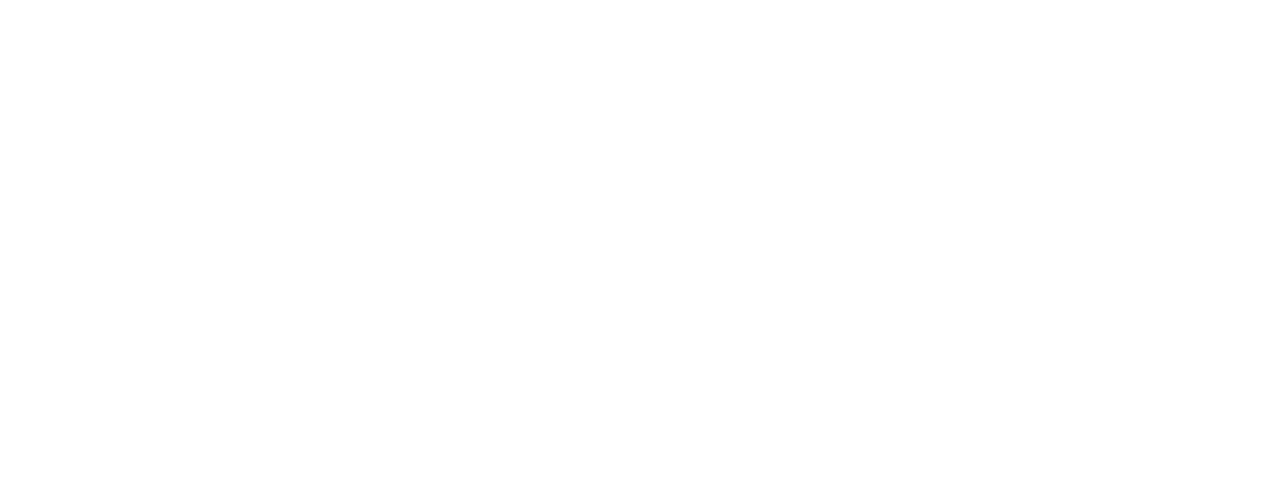
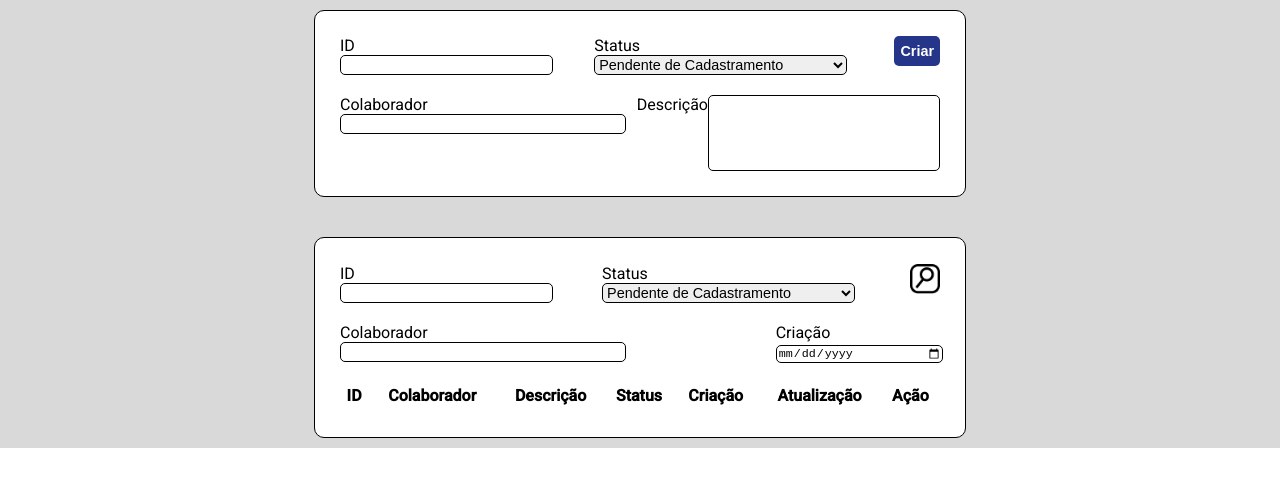
Before and after one commit to Estagiarios-SPTech/Controle-de-OFs-dos-Colaboradores, an Angular app: page / in a window 1280 px wide. Shown: the top 486 px of the page. Built offline with nearby package versions, Linux system fonts and the light colour scheme.

Commit message:
Adição dos formulários

```diff
--- a/src/app/app.component.html
+++ b/src/app/app.component.html
@@ -6,6 +6,6 @@
   <title>Document</title>
 </head>
 <body>
-  <router-outlet />
+  <app-ordem-fornecimento/>
 </body>
 </html>
--- a/src/app/app.component.ts
+++ b/src/app/app.component.ts
@@ -1,9 +1,10 @@
 import { Component } from '@angular/core';
 import { RouterOutlet } from '@angular/router';
+import { OrdemFornecimentoComponent } from './paginas/ordem-fornecimento/ordem-fornecimento.component';
 
 @Component({
   selector: 'app-root',
-  imports: [RouterOutlet],
+  imports: [RouterOutlet, OrdemFornecimentoComponent],
   templateUrl: './app.component.html',
   styleUrl: './app.component.css'
 })
--- /dev/null
+++ b/src/app/paginas/ordem-fornecimento/ordem-fornecimento.component.css
@@ -0,0 +1,62 @@
+#pagina {
+    background-color: #D9D9D9;
+    display: flex;
+    flex-direction: column;
+    align-items: center;
+    padding: 10px; /* Adiciona um pouco de espaço em volta */
+    gap: 40px;
+}
+
+form {
+    background-color: white;
+    border: 1px solid black;
+    gap: 20px; /* Reduz o espaçamento entre os elementos */
+    max-width: 600px; /* Define uma largura máxima */
+    width: 100%; /* Usa 100% da largura disponível */
+    padding: 2%;
+    border-radius: 10px;
+    display: flex;
+    flex-direction: column;
+}
+
+input, select, textarea, #botaoCriar {
+    border-radius: 5px;
+    border: 1px solid black;
+    font-size: 90%;
+    width: 100%;
+}
+
+textarea {
+    resize: none;
+}
+
+.formParte1, .formParte2 {
+    display: flex;
+    flex-wrap: wrap; /* Permite que os itens se movam para a próxima linha */
+    justify-content: space-between; /* Espaçamento entre os itens */
+    gap: 10px; /* Espaço entre os elementos */
+}
+
+#botaoCriar {
+    background-color: #24358A;
+    color: white;
+    border: none;
+    border-radius: 5px;
+    width: auto; /* Altera para auto para caber no conteúdo */
+    height: 30px;
+    font-weight: bold;
+}
+
+a, button{
+    cursor: pointer;
+}
+
+img{
+    width: 30px;
+}
+
+@media (max-width: 600px) {
+    .formParte1, .formParte2 {
+        flex-direction: column; /* Alinha os itens verticalmente em telas pequenas */
+    }
+}
--- /dev/null
+++ b/src/app/paginas/ordem-fornecimento/ordem-fornecimento.component.html
@@ -0,0 +1,77 @@
+<!-- Criação de Ordem de Fornecimento -->
+<div id="pagina">
+    <form>
+        <div class="formParte1">
+            <div>
+                <label for="codigo">ID</label>
+                <input id="codigo" type="number">
+            </div>
+            <div>
+                <label for="status">Status</label>
+                <select id="status">
+                    <option value="Pendente de Cadastramento">Pendente de Cadastramento</option>
+                    <option value="Iniciada">Iniciada</option>
+                    <option value="Validada">Validada</option>
+                </select>
+            </div>
+            <button id="botaoCriar">Criar</button>
+        </div>
+        <div class="formParte2">
+            <div>
+                <label for="colaborador">Colaborador</label>
+                <input id="colaborador" type="text">
+            </div>
+            <div style="display: flex; align-items: start;">
+                <label for="descricao">Descrição</label>
+                <textarea id="descricao" rows="5" cols="30"></textarea>
+            </div>
+        </div>
+    </form>
+
+<!-- Consulta, alteração e exclusão da Ordem de Fornecimento -->
+    <form>
+        <div class="formParte1">
+            <div>
+                <label for="codigo2">ID</label>
+                <input id="codigo2" type="number">
+            </div>
+            <div>
+                <label for="status2">Status</label>
+                <select id="status2">
+                    <option value="Pendente de Cadastramento">Pendente de Cadastramento</option>
+                    <option value="Iniciada">Iniciada</option>
+                    <option value="Validada">Validada</option>
+                </select>
+            </div>
+            <a><img src="botaoPesquisa.png" alt=""></a>
+        </div>
+        <div class="formParte2">
+            <div>
+                <label for="colaborador2">Colaborador</label>
+                <input id="colaborador2" type="text">
+            </div>
+            <div>
+                <label for="criacao">Criação</label>
+                <input id="criacao" type="date">
+            </div>
+        </div>
+        <table>
+            <thead>
+                <tr>
+                    <th>ID</th>
+                    <th>Colaborador</th>
+                    <th>Descrição</th>
+                    <th>Status</th>
+                    <th>Criação</th>
+                    <th>Atualização</th>
+                    <th>Ação</th>
+                </tr>
+            </thead>
+            <tbody>
+                <tr>
+                    <td></td>
+                </tr>
+            </tbody>
+        </table>
+    </form>
+</div>
```
Also changed, not shown: src/app/paginas/ordem-fornecimento/ordem-fornecimento.component.ts (added, +10 -0 lines), public/botaoPesquisa.png (added), 1 other file (tests, documents, lock files or other folders).
